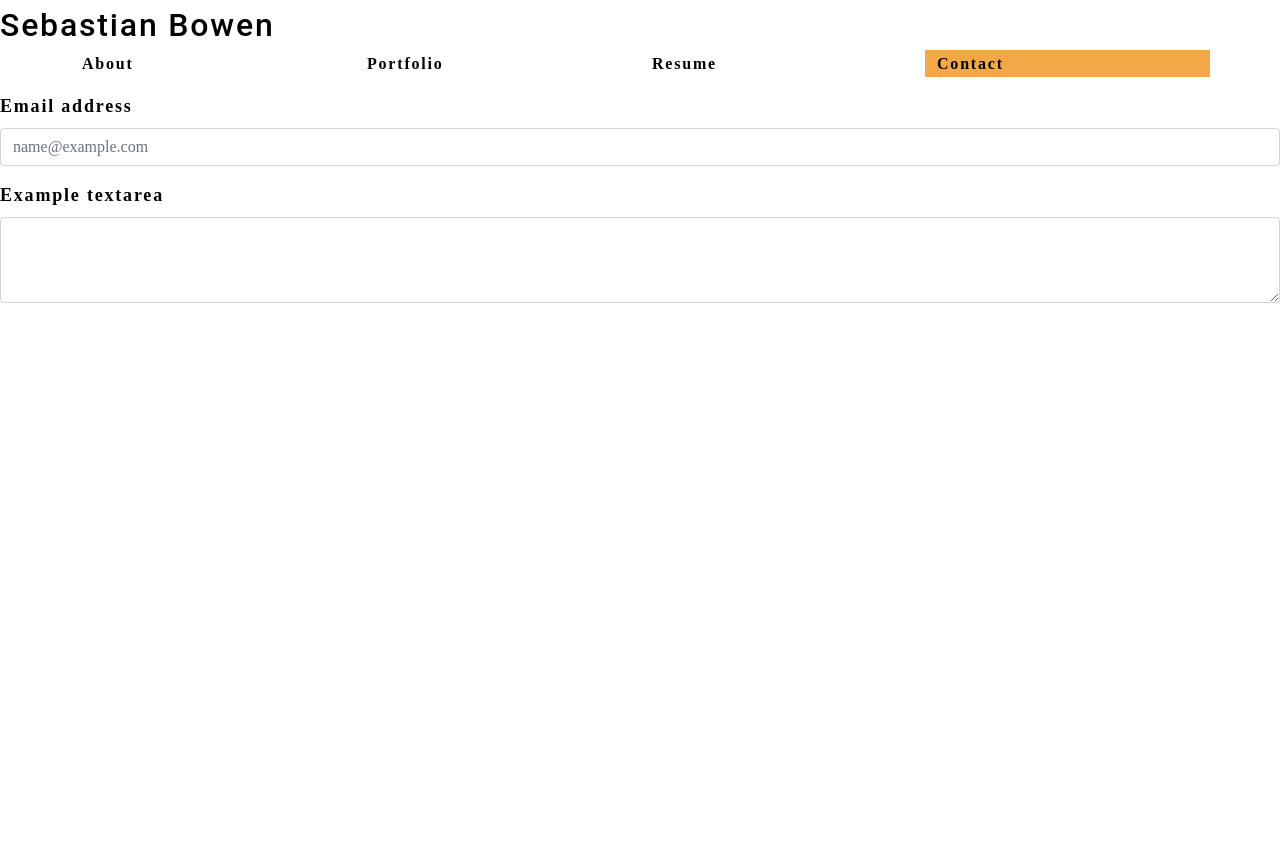
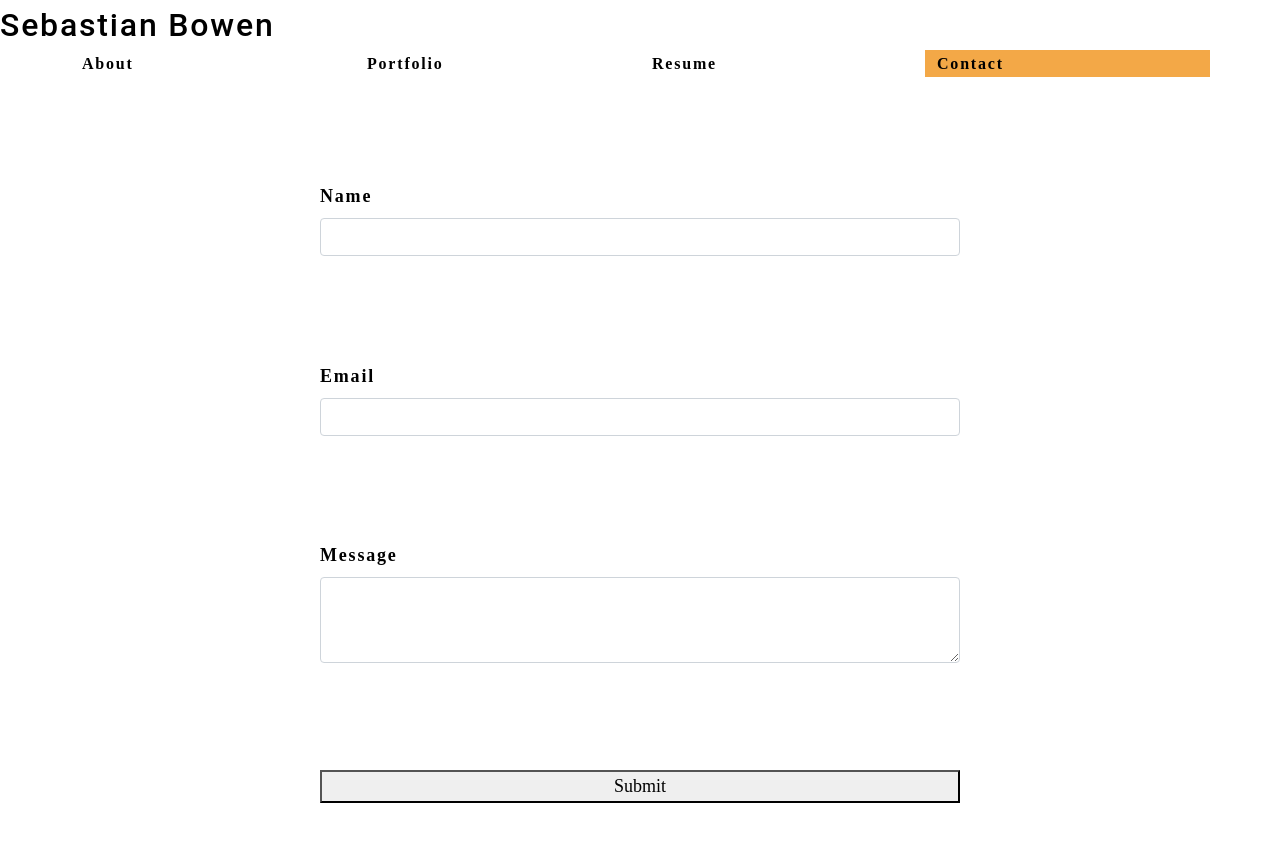
Before and after one commit to Sebastian2908-2007/sebastians-portfolio, a React (Create React App) app: page / in a window 1280 px wide. Both pictures are taken after a click on the element "Contact". Shown: the top 842 px of the page. Before the commit the page ends 800 px from the top, so only its background shows below. Built offline with nearby package versions, Linux system fonts and the light colour scheme.

Commit message:
have the contact component all set up and ready to go with some basic styling

```diff
--- a/src/components/Contact/index.js
+++ b/src/components/Contact/index.js
@@ -1,14 +1,64 @@
+import { useState } from "react";
+import { validateEmail } from "../../utils/helpers";
+
 function Contact() {
+    // hook for an error message
+    const [errorMessage, setErrorMessage] = useState('');
+    //  hook for setting form state
+    const [formState,setFormState] = useState({name: '',email: '',message: ''});
+    const {name,email,message} = formState;
+
+    // This function will sync the internal state of the component formState with the user input from the DOM.
+    function handleChange(e) {
+        // use helper function to vallidate our email as well as set error message based on input
+        if(e.target.name === 'email') {
+            const isValid = validateEmail(e.target.value);
+            if(!isValid) {
+                setErrorMessage('your email is not valid!');
+            }else{
+                setErrorMessage('');
+            }
+        }else {
+            if(!e.target.value.length) {
+                setErrorMessage(`${e.target.name} is required!`);
+            }else{
+                setErrorMessage('');
+            }
+        }
+
+        if(!errorMessage) {
+            setFormState({...formState, [e.target.name]: e.target.value});
+        }
+    };
+
+    // function for submitting data to database
+    function handleSubmit(e) {
+        e.preventDefault();
+        console.log(formState);
+    };
+
     return (
-        <div>
-           <div className="mb-3">
-  <label htmlFor="exampleFormControlInput1" className="form-label">Email address</label>
-  <input type="email" className="form-control" id="exampleFormControlInput1" placeholder="name@example.com"/>
+        <div className="min-vh-100 d-flex justify-content-center">
+            <form className="w-50 min-vh-100 d-flex flex-column justify-content-center justify-content-evenly" onSubmit={handleSubmit}>
+<div className="mb-3">
+  <label htmlFor="name" className="form-label">Name</label>
+  <input type="text" name="name" className="form-control" id="name" defaultValue={name} onBlur={handleChange} />
+</div>
+ <div className="mb-3">
+  <label htmlFor="email" className="form-label">Email</label>
+  <input type="email" name="email" className="form-control" id="email" defaultValue={email} onBlur={handleChange} />
 </div>
 <div className="mb-3">
-  <label htmlFor="exampleFormControlTextarea1" className="form-label">Example textarea</label>
-  <textarea className="form-control" id="exampleFormControlTextarea1" rows="3"></textarea>
+  <label htmlFor="message" className="form-label">Message</label>
+  <textarea name="message" className="form-control"  id="message" rows="3" defaultValue={message} onBlur={handleChange} />
 </div>
+{errorMessage &&(
+    <div>
+        <p>{errorMessage}</p>
+    </div>
+)}
+<button data-testid='contact-submit' type="submit">Submit</button>
+</form>
         </div>
 
     )
--- /dev/null
+++ b/src/utils/helpers.js
@@ -0,0 +1,4 @@
+export function validateEmail(email) {
+    var re = /^(([^<>()[\]\\.,;:\s@"]+(\.[^<>()[\]\\.,;:\s@"]+)*)|(".+"))@((\[[0-9]{1,3}\.[0-9]{1,3}\.[0-9]{1,3}\.[0-9]{1,3}\])|(([a-zA-Z\-0-9]+\.)+[a-zA-Z]{2,}))$/;
+    return re.test(String(email).toLowerCase());
+  }
```
